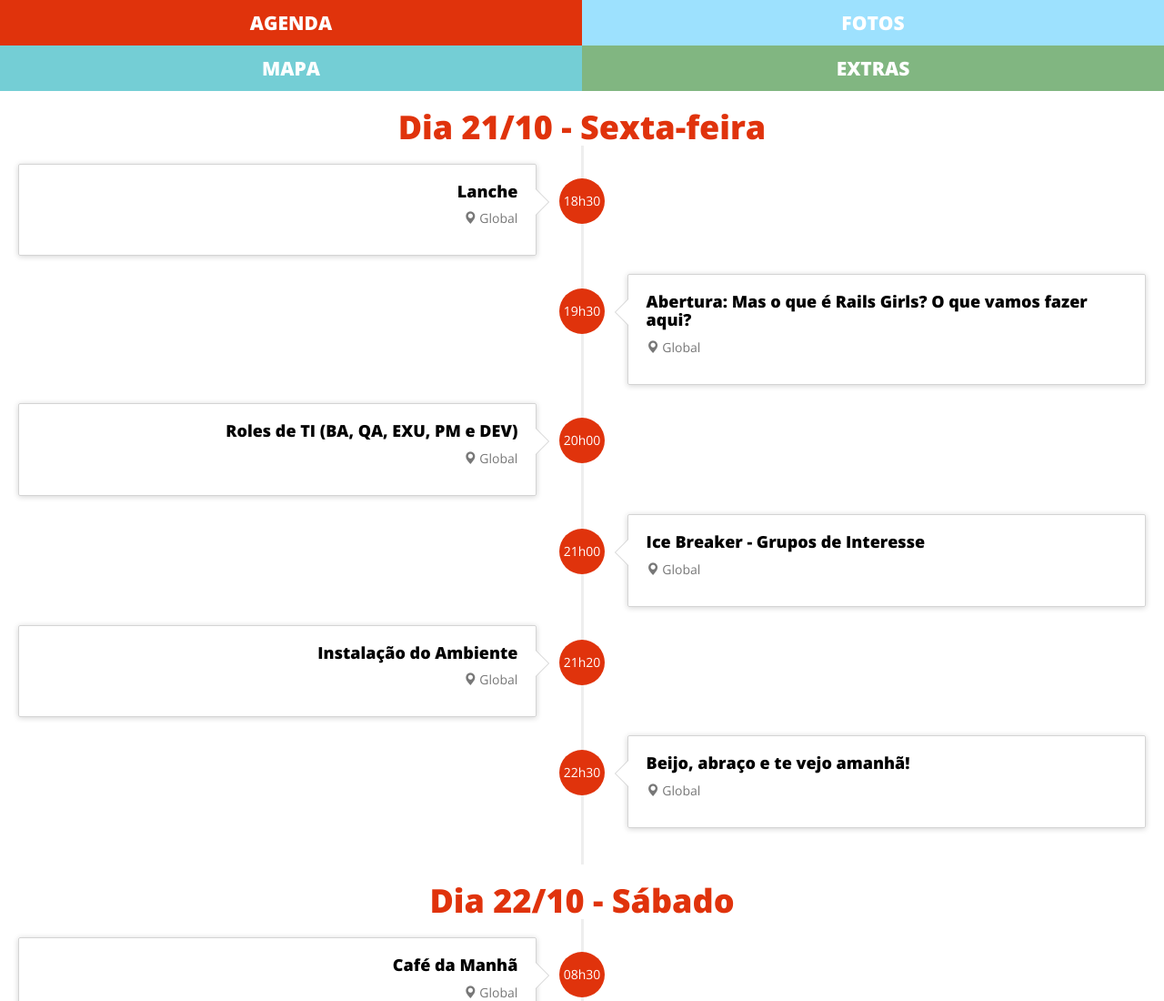
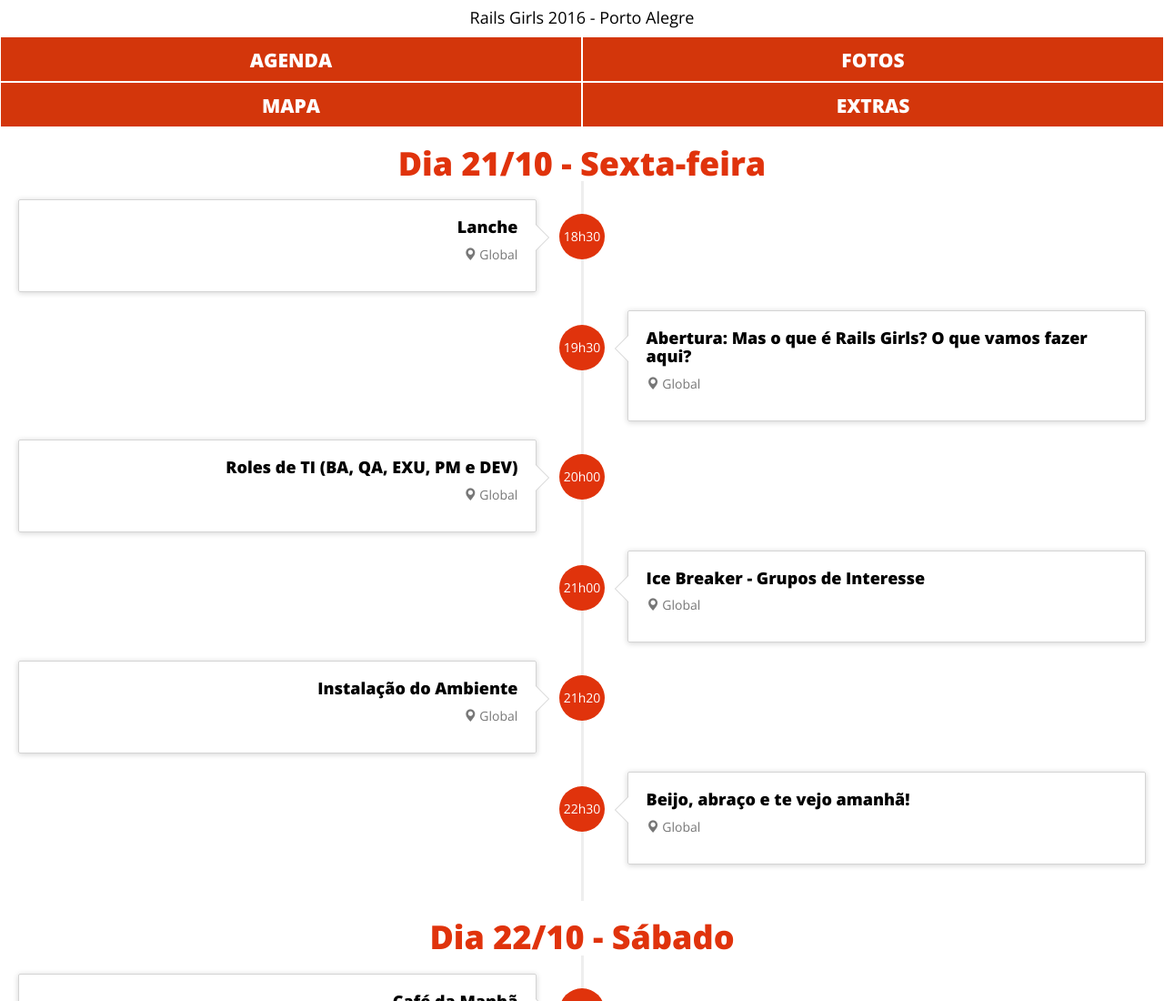
Before and after one commit to poarailsgirls/app, a plain HTML site: page index.html in a window 1280 px wide. Shown: the top 1100 px of the page at 91% size. Drawn offline with nearby package versions, Linux system fonts and the light colour scheme; no server answers.

Commit message:
Make top menu background color red.

```diff
--- a/css/app.css
+++ b/css/app.css
@@ -29,6 +29,8 @@ body {
   padding-top: 8px;
   height: 50px;
   color: #fff;
+  background-color: #d3360b;
+  border: 1px solid white;
   font-weight: 800;
   font-size: 1.5em;
   text-decoration: none;
@@ -49,21 +51,6 @@ body {
   float: none;
 }
 
-.menu-agenda {
-  background-color: #e0330c;
-}
-
-.menu-mapa, .submenu-mapa a {
-  background-color: #74CED5;
-}
-
-.menu-fotos {
-  background-color: #9de1fe;
-}
-
-.menu-informacoes, .submenu-informacoes a {
-  background-color: #81B681;
-}
 
 
 /*************
--- a/index.html
+++ b/index.html
@@ -28,13 +28,14 @@
 
   <body>
     <div class="container">
-      <div class="row text-center menu">
+      <div class="row text-center">
+        <h4>Rails Girls 2016 - Porto Alegre</h4>
       </div>
       <div class="row text-center menu">
-        <a class="col-xs-6 menu-agenda" href="#tabAgenda" data-toggle="tab"><span>AGENDA</span></a>
-        <a class="col-xs-6 menu-fotos" href="#tabFotos" data-toggle="tab"><span>FOTOS</span></a>
-        <a class="col-xs-6 menu-mapa" href="#tabMapa" data-toggle="tab"><span>MAPA</span></a>
-        <a class="col-xs-6 menu-informacoes" href="#tabInformacoesLinks" data-toggle="tab"><span>EXTRAS</span></a>
+        <a class="col-xs-6" href="#tabAgenda" data-toggle="tab"><span>AGENDA</span></a>
+        <a class="col-xs-6" href="#tabFotos" data-toggle="tab"><span>FOTOS</span></a>
+        <a class="col-xs-6" href="#tabMapa" data-toggle="tab"><span>MAPA</span></a>
+        <a class="col-xs-6" href="#tabInformacoesLinks" data-toggle="tab"><span>EXTRAS</span></a>
       </div>
       <div class="row content ">
         <div class="tab-content">
```
